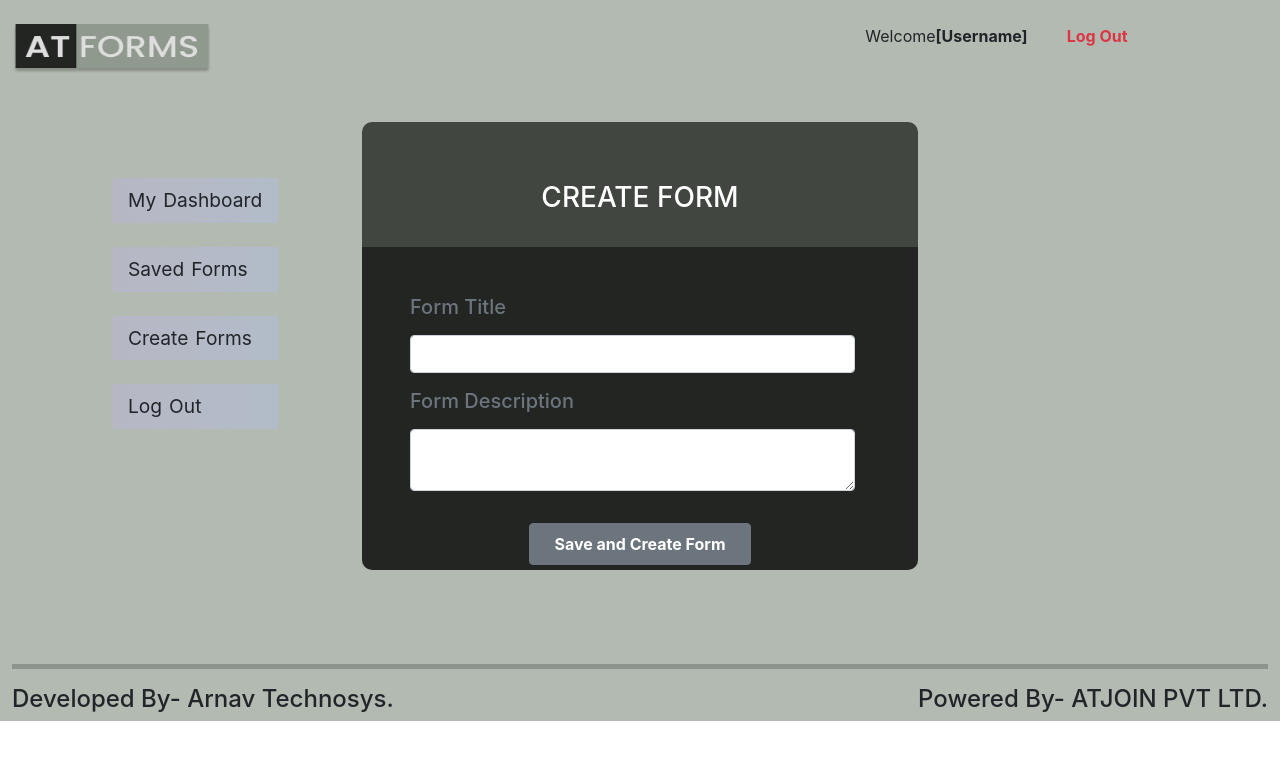
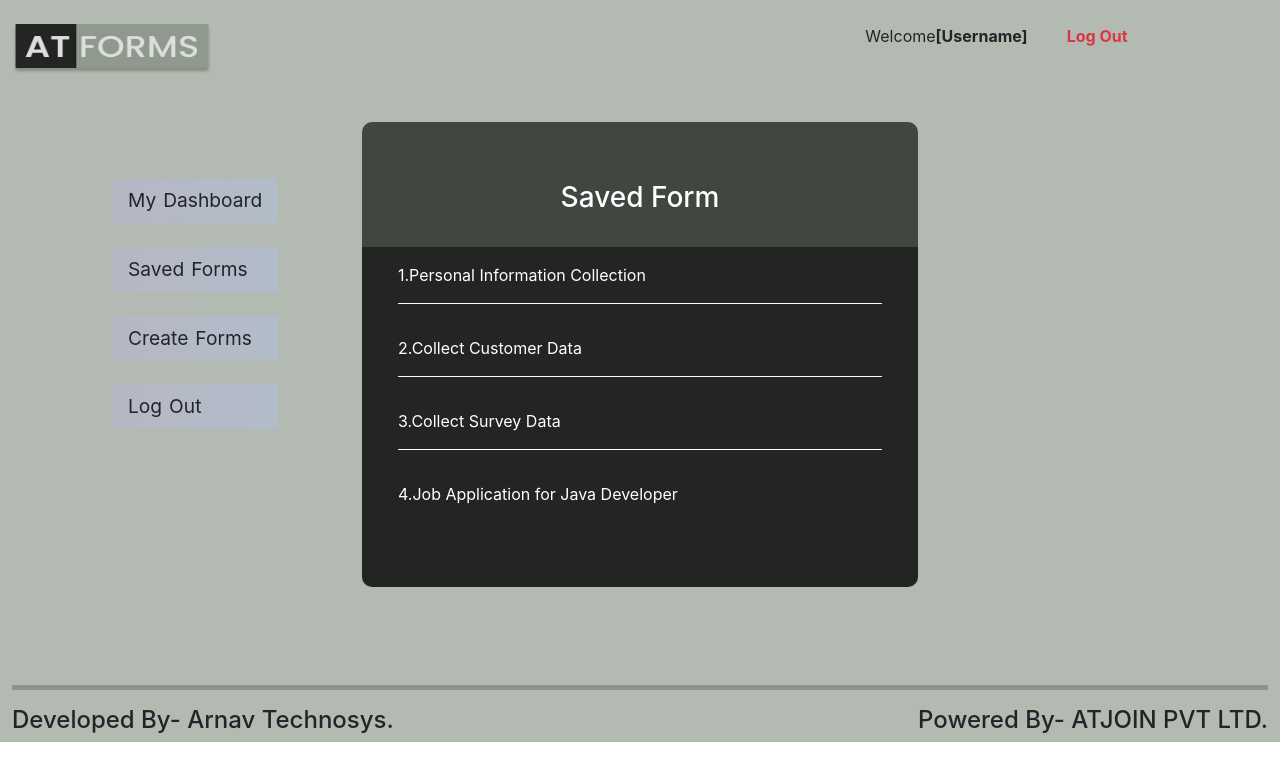
Before and after one commit to Archana-Paithankar/atformsbuilder, a React (Create React App) app: page / in a window 1280 px wide. Shown: the top 780 px of the page. Built offline with nearby package versions, Linux system fonts and the light colour scheme.

Commit message:
Fifth Commit

```diff
--- a/src/Components/LoginForm.js
+++ /dev/null
@@ -1,7 +0,0 @@
-import React from 'react';
-
-export default function LoginForm() {
-  return <div>
-      <h3>Login form</h3>
-  </div>;
-}
--- a/src/Components/UserDashboardFirst.js
+++ b/src/Components/UserDashboardFirstTime.js
@@ -1,27 +1,29 @@
 import React from 'react';
 import Dashboard from './Dashboard';
-export default function UserDashboardFirst() {
+import Site from './Site';
+export default function UserDashboardFirstTime() {
     return <div>
         <div className='container-fluid'>
-            <div className='row'>
+            <div className='row pt-4'>
                 <div className='col-8'>
                     <img src='/image/logo.png' className="logoimg" alt='logo' />
                 </div>
-                <div className='col'>Welcome<strong>[Username]</strong></div>
-                <div className='col text-danger'>Log Out</div>
+                <div className='col pe-0'>Welcome<strong>[Username]</strong></div>
+                <div className='col text-danger ps-0'><strong>Log Out</strong></div>
             </div>
             <div className='row'>
                 <div className='col d-flex justify-content-center m-5'>
-                    <h4>WELCOME TO ATFORMS FORM BUILDER</h4>
+                    <p className='at-welcome'>WELCOME TO ATFORMS FORM BUILDER</p>
                 </div>
             </div>
+
             <div className='row'>
-                <div className='col-4'>
+                <div className='col-3'>
                     <Dashboard />
                 </div>
                 <div className='col-8'>
                     <div className='col'>
-                        <div className='part-2'>
+                        <div className='at-login'>
                             <div className='mb-3'>
                                 <p>Welcome [username], you can create forms and share links to collect user data.
                                 </p>
@@ -33,6 +35,7 @@ export default function UserDashboardFirst() {
                     </div>
                 </div>
             </div>
+            <Site />
         </div>
     </div>;
 }
--- a/src/Components/FormFields.js
+++ b/src/Components/UserDashboardFormInput1.js
@@ -1,6 +1,6 @@
 import React from 'react';
 
-export default function FormFields() {
+export default function UserDashboardFormInput1() {
     return <div>
         <div className='container-fluid'>
             <div className='row'>
--- /dev/null
+++ b/src/Components/UserDashboardFormInput2.js
@@ -0,0 +1,5 @@
+import React from 'react';
+
+export default function UserDashboardFormInput2() {
+  return <div></div>;
+}
--- /dev/null
+++ b/src/Components/UserDashboardFormPreview.js
@@ -0,0 +1,5 @@
+import React from 'react';
+
+export default function UserDashboardFormPreview() {
+  return <div></div>;
+}
--- /dev/null
+++ b/src/Components/UserDashboardFormPreview1.js
@@ -0,0 +1,5 @@
+import React from 'react';
+
+export default function UserDashboardFormPreview1() {
+  return <div></div>;
+}
--- /dev/null
+++ b/src/Components/UserDashboardSavedForms.js
@@ -0,0 +1,54 @@
+import React from 'react';
+import Site from './Site';
+import Dashboard from './Dashboard';
+export default function UserDashboardSavedForms() {
+  return <div>
+ <div className='container-fluid pt-4'>
+            <div className='row'>
+                <div className='col-8'>
+                    <img src='/image/logo.png' className="logoimg" alt='logo' />
+                </div>
+                <div className='col pe-0'>Welcome<strong>[Username]</strong></div>
+                <div className='col text-danger ps-0'><strong>Log Out</strong></div>
+            </div>
+            <div className='row m-5'>
+                <div className='col-3 pt-5'>
+                    <Dashboard />
+                </div>
+                <div className='col-6'>
+                    <div className='at-form-info-Container'>
+                        <div className='row'>
+                            <div className='col  d-flex justify-content-center'>
+                                <h3 className='text-white p-4'> Saved Form</h3>
+                            </div>
+                        </div>
+                        <div className='at-collect-Information'>
+                            <div className='row'>
+                                <div className='col px-5 pt-3 mb-3'>
+                                    <p className='at-saved-paragraphs pb-3'>1.Personal Information Collection</p>
+                                </div>
+                            </div>
+                            <div className='row'>
+                                <div className='col px-5 mb-3'>
+                                    <p className='at-saved-paragraphs pb-3'>2.Collect Customer Data</p>
+                                </div>
+                            </div>
+                            <div className='row'>
+                                <div className='col px-5 mb-3'>
+                                    <p className='at-saved-paragraphs pb-3'>3.Collect Survey Data</p>
+                                </div>
+                            </div>
+                            <div className='row'>
+                                <div className='col px-5 mb-5'>
+                                    <p className='text-white pb-3'>4.Job Application for Java Developer</p>
+                                </div>
+                            </div>
+                        </div>
+                    </div>
+                </div>
+            </div>
+            <Site />
+        </div>
+
+  </div>;
+}
--- a/src/Css/style.css
+++ b/src/Css/style.css
@@ -51,3 +51,18 @@ color: red;
 text-align: justify;
 text-justify: inter-word;
 }
+
+/* UserDashboardFirstTime CSS */
+.at-login p{
+    font-size: 1.5rem;
+}
+.at-login a{
+    font-size: 1.5rem;
+    color: blue;
+}
+
+/* UserDashboardSavedForms.js css */
+.at-saved-paragraphs{
+    color: white;
+    border-bottom: 1px solid white;
+}
--- a/src/Routers/Routers.js
+++ b/src/Routers/Routers.js
@@ -1,7 +1,7 @@
 import React from 'react';
 import {BrowserRouter,Routes,Route,Link} from 'react-router-dom';
 import Homepage from '../Components/Homepage';
-import LoginForm from '../Components/LoginForm';
+
 import Site from '../Components/Site';
 export default function Routers() {
   return <div>
@@ -9,7 +9,7 @@ export default function Routers() {
       <Routes>
           <Route path="/" element={<Site />}>
                 <Route path="" element={<Homepage />} />
-                <Route path="savedforms" element={<LoginForm />} />
+                {/* <Route path="savedforms" element={} /> */}
           </Route>
       </Routes>
       </BrowserRouter>
--- a/src/index.js
+++ b/src/index.js
@@ -5,14 +5,15 @@ import App from './App';
 import reportWebVitals from './reportWebVitals';
 import Homepage from './Components/Homepage'
 import Routers from './Routers/Routers';
-import UserDashboardFirst from './Components/UserDashboardFirst';
-import FormFields from './Components/FormFields';
+import UserDashboardFirstTime from './Components/UserDashboardFirstTime';
+import UserDashboardFormInput1 from './Components/UserDashboardFormInput1';
 import FirstTimeLoginScreen from './Components/FirstTimeLoginScreen';
 import UserDashboardCreateForm from './Components/UserDashboardCreateForm';
+import UserDashboardSavedForms from './Components/UserDashboardSavedForms';
 
 ReactDOM.render(
   <React.StrictMode>
-    <UserDashboardCreateForm />
+    <UserDashboardSavedForms />
 
   </React.StrictMode>,
   document.getElementById('root')
```
